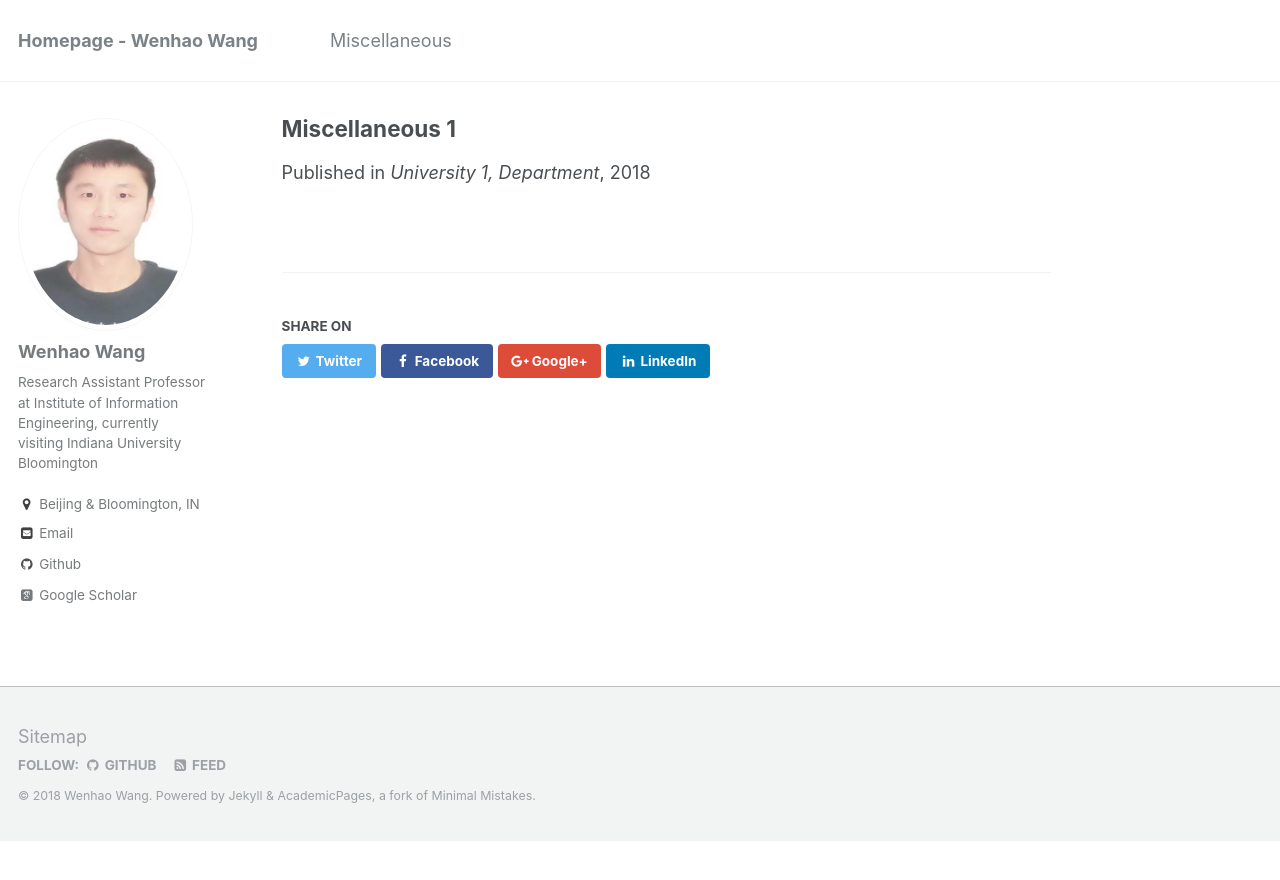
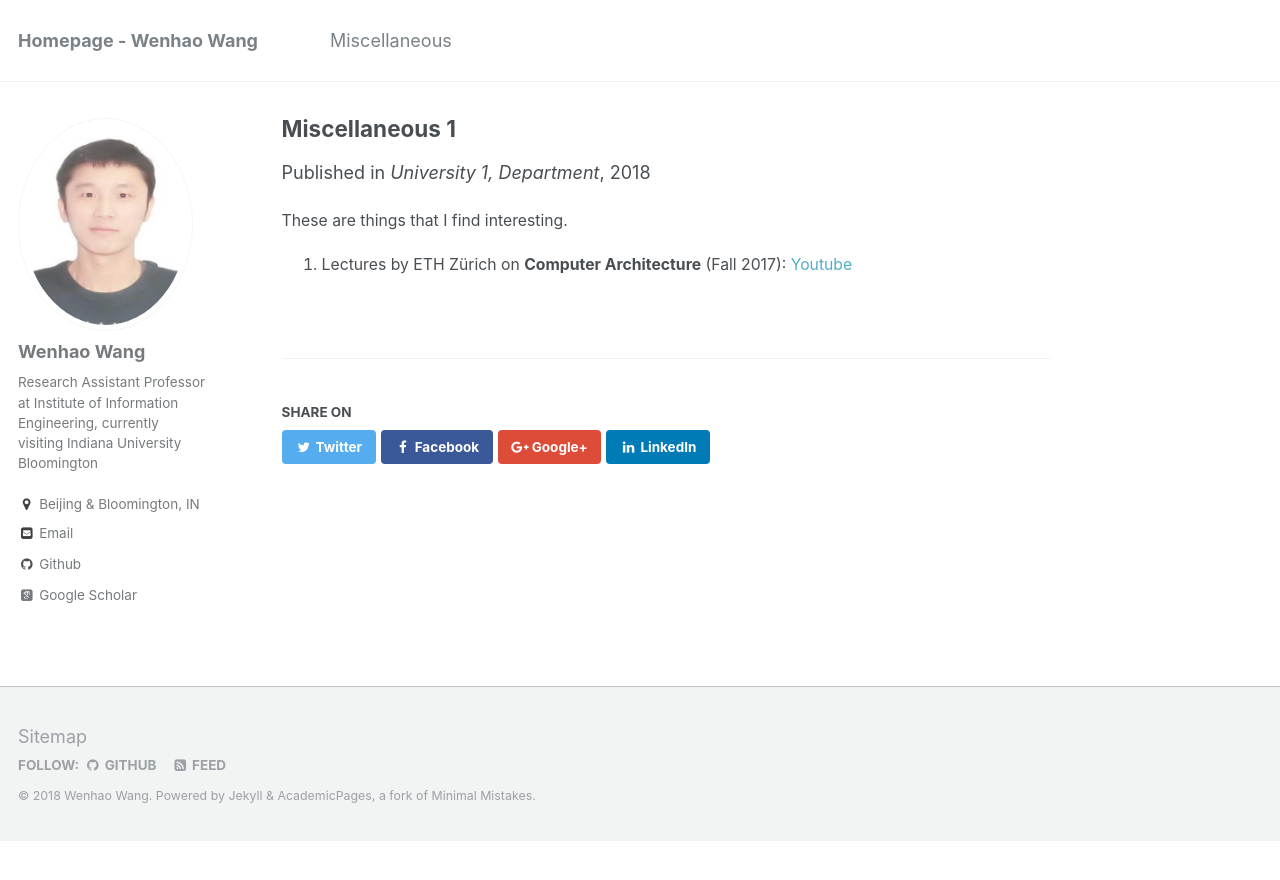
Before and after one commit to wenhao19/heartever.github.io, a Jekyll site: the page built from _miscellaneous/2018-spring-miscellaneous-1.md, in a window 1280 px wide. Shown: the top 880 px of the page. Built offline with Jekyll 4.4.1, drawn with Linux system fonts in a browser that asks for light colours; some web fonts are replaced.

Commit message:
Update 2018-spring-miscellaneous-1.md

```diff
--- a/_miscellaneous/2018-spring-miscellaneous-1.md
+++ b/_miscellaneous/2018-spring-miscellaneous-1.md
@@ -7,3 +7,7 @@
 date: 2018-02-15
 location: "City, Country"
 ---
+
+These are things that I find interesting.
+
+1. Lectures by ETH Zürich on **Computer Architecture** (Fall 2017): [Youtube](https://www.youtube.com/playlist?list=PL5Q2soXY2Zi9OhoVQBXYFIZywZXCPl4M_)
```
